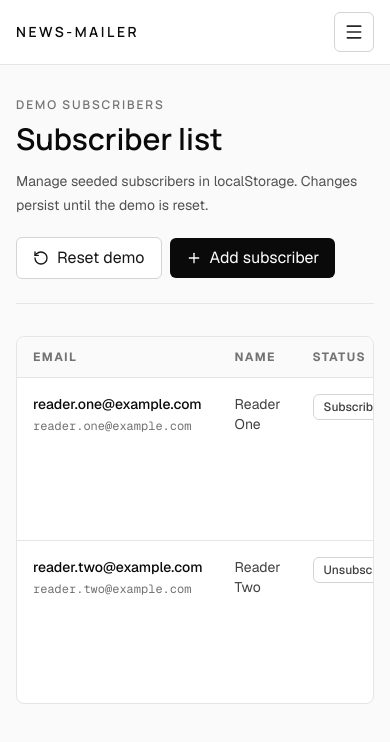
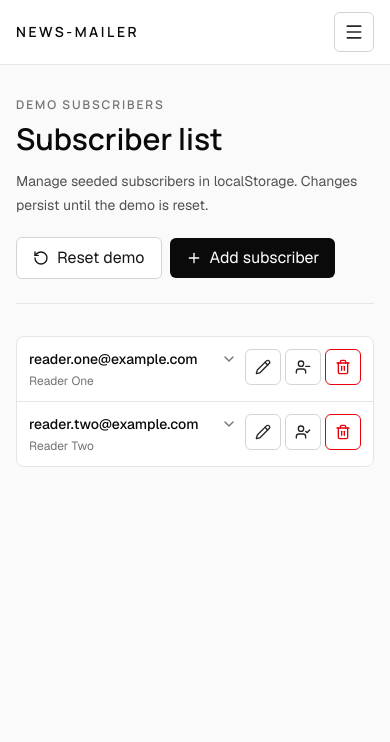
Before and after one commit to AjvorHardi/news-mailer, a React (Vite) app: page /demo/subscribers in a window 390 px wide. Shown: the top 742 px of the page. Built offline with nearby package versions, Linux system fonts and the light colour scheme.

Commit message:
feat: add compact mobile subscriber rows

```diff
--- a/src/features/demo/DemoSubscribersPage.tsx
+++ b/src/features/demo/DemoSubscribersPage.tsx
@@ -1,7 +1,8 @@
-import { Pencil, Plus, RotateCcw, Trash2 } from 'lucide-react';
+import { ChevronDown, ChevronUp, Pencil, Plus, RotateCcw, Trash2, UserCheck, UserMinus } from 'lucide-react';
 import { useMemo, useState } from 'react';
 import { useForm } from 'react-hook-form';
 import { zodResolver } from '@hookform/resolvers/zod';
+import clsx from 'clsx';
 import { Button } from '../../shared/ui/Button';
 import { EmptyState } from '../../shared/ui/EmptyState';
 import { PageHeader } from '../../shared/ui/PageHeader';
@@ -45,6 +46,7 @@ export function DemoSubscribersPage() {
   const removeSubscriber = useRemoveDemoSubscriber();
   const resetDemoData = useResetDemoData();
   const [editingSubscriber, setEditingSubscriber] = useState<Subscriber | null>(null);
+  const [expandedSubscriberIds, setExpandedSubscriberIds] = useState<string[]>([]);
   const [isFormOpen, setIsFormOpen] = useState(false);
 
   const sourceForms = useMemo(() => sourceFormsQuery.data ?? [], [sourceFormsQuery.data]);
@@ -75,6 +77,14 @@ export function DemoSubscribersPage() {
     updateSubscriber.reset();
     setIsFormOpen(false);
     setEditingSubscriber(null);
+  }
+
+  function toggleExpandedRow(subscriberId: string) {
+    setExpandedSubscriberIds((currentIds) =>
+      currentIds.includes(subscriberId)
+        ? currentIds.filter((currentId) => currentId !== subscriberId)
+        : [...currentIds, subscriberId],
+    );
   }
 
   return (
@@ -152,7 +162,102 @@ export function DemoSubscribersPage() {
       ) : null}
 
       {subscribersQuery.data && subscribersQuery.data.length > 0 ? (
-        <section className="overflow-hidden rounded-lg border border-neutral-200 bg-white">
+        <section className="overflow-hidden rounded-lg border border-neutral-200 bg-white md:hidden">
+          <div className="divide-y divide-neutral-200">
+            {subscribersQuery.data.map((subscriber) => {
+              const isExpanded = expandedSubscriberIds.includes(subscriber.id);
+              const sourceLabel = subscriber.sourceFormId
+                ? formsById.get(subscriber.sourceFormId) ?? 'Unknown form'
+                : 'Manual';
+
+              return (
+                <article key={subscriber.id}>
+                  <div className="flex items-start gap-2 p-3">
+                    <button
+                      type="button"
+                      aria-expanded={isExpanded}
+                      onClick={() => toggleExpandedRow(subscriber.id)}
+                      className="flex min-w-0 flex-1 items-start justify-between gap-2 rounded-md text-left focus:ring-2 focus:ring-neutral-950 focus:outline-none"
+                    >
+                      <span className="min-w-0">
+                        <span className="block truncate text-sm font-medium text-neutral-950">{subscriber.email}</span>
+                        <span className="mt-1 block truncate text-xs text-neutral-500">{subscriber.name ?? 'No name'}</span>
+                      </span>
+                      {isExpanded ? (
+                        <ChevronUp className="mt-0.5 h-4 w-4 shrink-0 text-neutral-500" aria-hidden="true" />
+                      ) : (
+                        <ChevronDown className="mt-0.5 h-4 w-4 shrink-0 text-neutral-500" aria-hidden="true" />
+                      )}
+                    </button>
+
+                    <div className="flex shrink-0 items-center gap-1">
+                      <IconButton
+                        label={`Edit ${subscriber.email}`}
+                        disabled={isMutating}
+                        onClick={() => openEditForm(subscriber)}
+                      >
+                        <Pencil className="h-4 w-4" aria-hidden="true" />
+                      </IconButton>
+                      <IconButton
+                        label={
+                          subscriber.status === 'subscribed'
+                            ? `Unsubscribe ${subscriber.email}`
+                            : `Resubscribe ${subscriber.email}`
+                        }
+                        disabled={isMutating}
+                        onClick={() =>
+                          setSubscriberStatus.mutate({
+                            subscriberId: subscriber.id,
+                            status: subscriber.status === 'subscribed' ? 'unsubscribed' : 'subscribed',
+                          })
+                        }
+                      >
+                        {subscriber.status === 'subscribed' ? (
+                          <UserMinus className="h-4 w-4" aria-hidden="true" />
+                        ) : (
+                          <UserCheck className="h-4 w-4" aria-hidden="true" />
+                        )}
+                      </IconButton>
+                      <IconButton
+                        label={`Remove ${subscriber.email}`}
+                        variant="danger"
+                        disabled={isMutating}
+                        onClick={() => removeSubscriber.mutate(subscriber.id)}
+                      >
+                        <Trash2 className="h-4 w-4" aria-hidden="true" />
+                      </IconButton>
+                    </div>
+                  </div>
+
+                  {isExpanded ? (
+                    <dl className="grid grid-cols-2 gap-3 border-t border-neutral-200 bg-neutral-50 px-3 py-4 text-xs">
+                      <div>
+                        <dt className="font-medium text-neutral-500">Status</dt>
+                        <dd className="mt-1 text-neutral-950">{getStatusLabel(subscriber.status)}</dd>
+                      </div>
+                      <div>
+                        <dt className="font-medium text-neutral-500">Source</dt>
+                        <dd className="mt-1 text-neutral-950">{sourceLabel}</dd>
+                      </div>
+                      <div>
+                        <dt className="font-medium text-neutral-500">Created</dt>
+                        <dd className="mt-1 text-neutral-950">{formatDate(subscriber.createdAt)}</dd>
+                      </div>
+                      <div className="min-w-0">
+                        <dt className="font-medium text-neutral-500">Normalized email</dt>
+                        <dd className="font-mono-ui mt-1 truncate text-neutral-950">{subscriber.emailNormalized}</dd>
+                      </div>
+                    </dl>
+                  ) : null}
+                </article>
+              );
+            })}
+          </div>
+        </section>
+      ) : null}
+
+      {subscribersQuery.data && subscribersQuery.data.length > 0 ? (
+        <section className="hidden overflow-hidden rounded-lg border border-neutral-200 bg-white md:block">
           <div className="overflow-x-auto">
             <table className="min-w-full divide-y divide-neutral-200 text-left text-sm">
               <thead className="bg-neutral-50 text-xs font-semibold tracking-[0.12em] text-neutral-500 uppercase">
@@ -232,6 +337,32 @@ export function DemoSubscribersPage() {
         </section>
       ) : null}
     </div>
+  );
+}
+
+type IconButtonProps = {
+  children: React.ReactNode;
+  disabled?: boolean;
+  label: string;
+  onClick: () => void;
+  variant?: 'secondary' | 'danger';
+};
+
+function IconButton({ children, disabled, label, onClick, variant = 'secondary' }: IconButtonProps) {
+  return (
+    <button
+      type="button"
+      aria-label={label}
+      disabled={disabled}
+      onClick={onClick}
+      className={clsx(
+        'inline-flex h-9 w-9 items-center justify-center rounded-md border bg-white focus:ring-2 focus:ring-neutral-950 focus:ring-offset-2 focus:outline-none disabled:cursor-not-allowed disabled:opacity-50',
+        variant === 'secondary' && 'border-neutral-300 text-neutral-800 hover:bg-neutral-100',
+        variant === 'danger' && 'border-red-600 text-red-600 hover:bg-red-50',
+      )}
+    >
+      {children}
+    </button>
   );
 }
 
```
